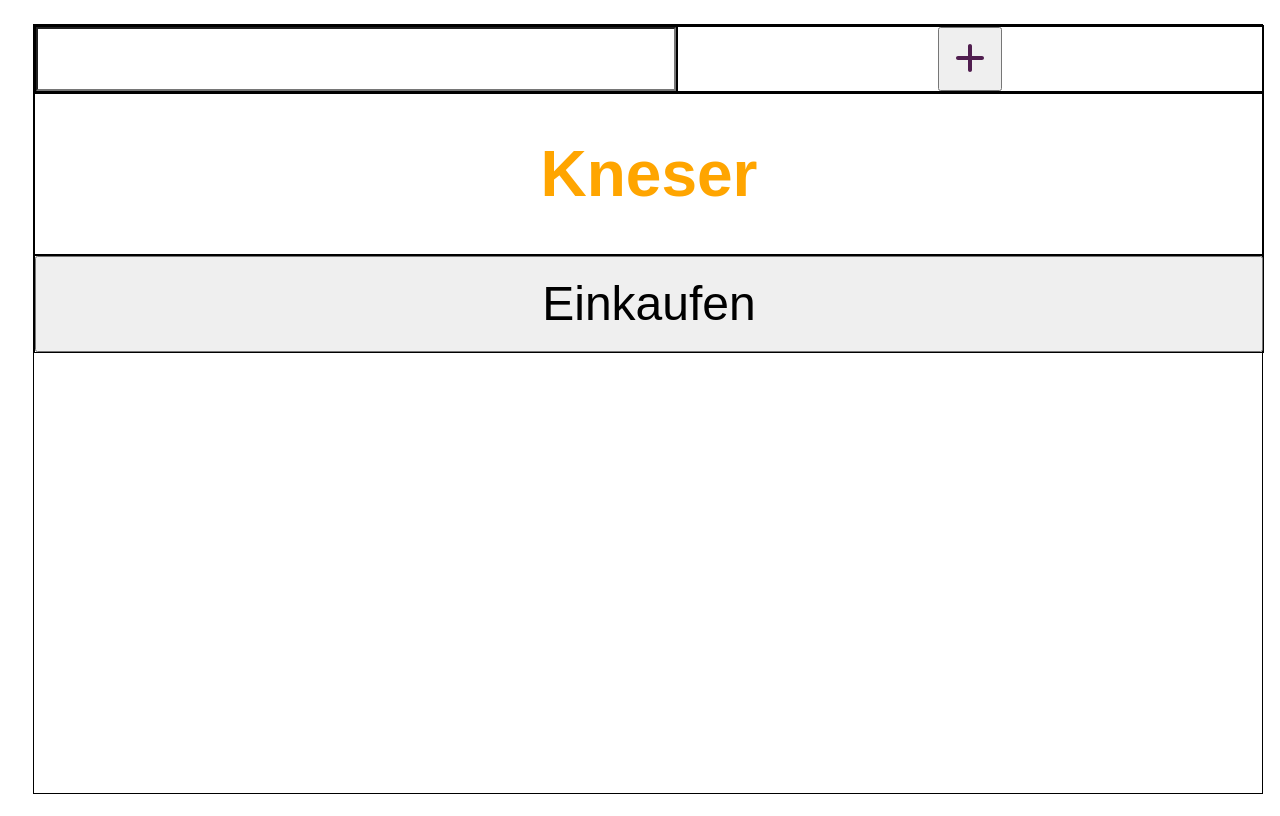
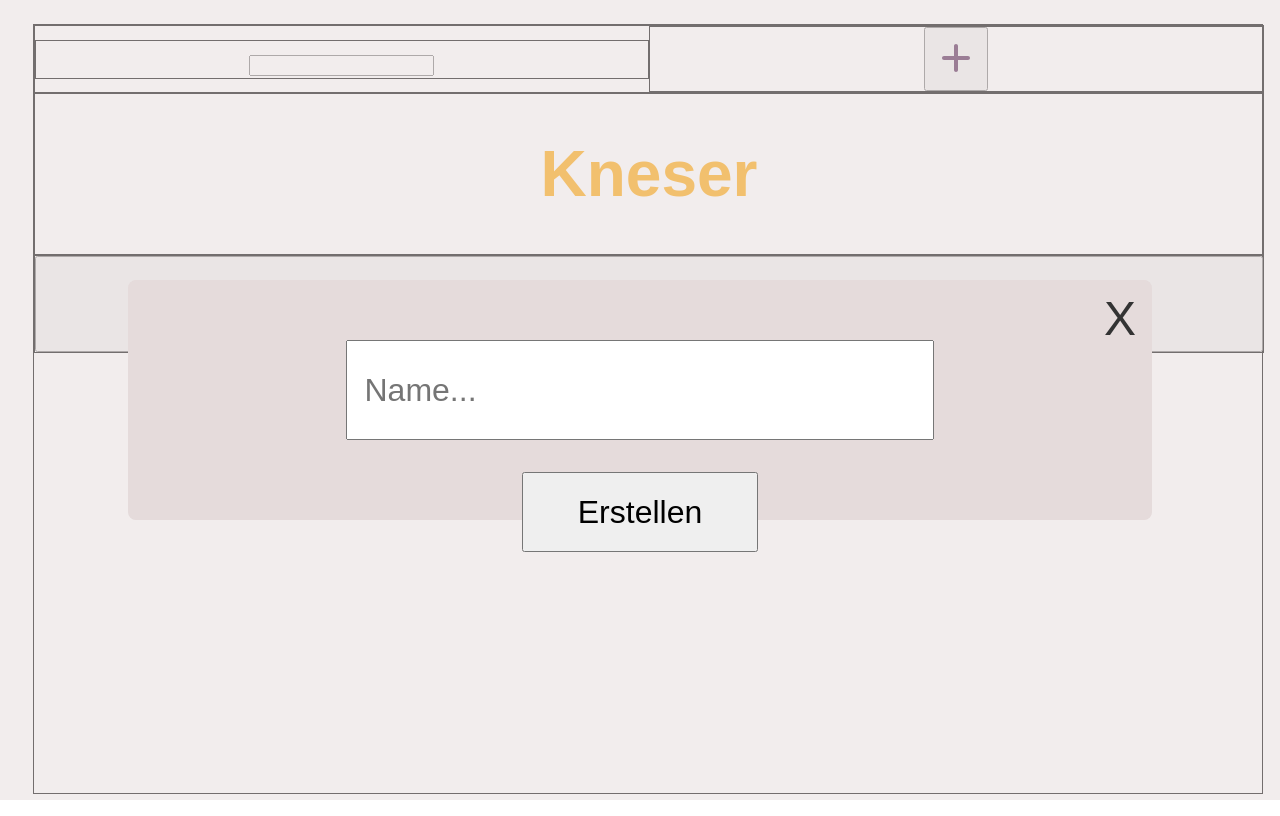
Before and after one commit to keckamreck/backendbanditen, a Next.js app: page /dashboard in a window 1280 px wide. Both pictures are taken after a click on the button "addList". Built offline with nearby package versions, Linux system fonts and the light colour scheme.

Commit message:
chanegd on popUp

```diff
--- a/src/app/_components/popup.module.css
+++ b/src/app/_components/popup.module.css
@@ -0,0 +1,101 @@
+.overlay  {
+  position: fixed;
+  top: 0;
+  left: 0;
+  width: 100vw;
+  height: 100vh;
+  background-color: rgba(229, 219, 219, 0.5); /* Halbtransparenter Hintergrund */
+  display: flex;
+  justify-content: center;
+  align-items: center;
+  z-index: 999;
+
+}
+.overlay .container {
+  position: relative;
+  width: 80vw;
+  height: 30vh;
+  background-color: rgb(229, 219, 219);
+  display: flex;
+  flex-direction: column;
+  justify-content: flex-start;
+  align-items: center;
+  z-index: 1000;
+  border-radius: 8px;
+  padding: 20px;
+  box-sizing: border-box;
+}
+
+.overlay .closeBtn {
+  position: absolute;
+  top: 10px;
+  right: 10px;
+  background: none;
+  border: none;
+  font-size: 1.5em;
+  cursor: pointer;
+  color: #333;
+}
+
+.overlay .form {
+  width: 80%;
+  display: flex;
+  justify-content: center;
+  align-items: center;
+  margin-top: 40px;
+}
+
+.overlay .form section {
+  display: flex;
+  flex-direction: column;
+  gap: 1em;
+  width: 100%;
+  justify-content: center;
+  align-items: center;
+}
+
+.overlay .form input[type="text"] {
+  width: 70%;
+  height: 2em;
+  padding: 0.5em;
+  font-size: 1em;
+}
+
+.overlay .form input[type="submit"] {
+  width: 30%;
+  height: 2.5em;
+  padding: 0.5em 1em;
+  font-size: 1em;
+  cursor: pointer;
+}
+
+/*.canvasContainer {*/
+/*  position: relative;*/
+/*  display: flex;*/
+/*  justify-content: center;*/
+/*  align-items: center;*/
+/*}*/
+
+/*.outerCanvas {*/
+/*  position: absolute;*/
+/*}*/
+
+/*.innerCanvas {*/
+/*  position: absolute;*/
+/*}*/
+
+
+
+/*console.log("PopupWithInput Pressed!");*/
+
+/*if (!isOpen) return null;*/
+
+/*return (*/
+
+/*<div className={styles.popup} onClick={onClose}>*/
+/*<canvas id="rectangle" onClick={(e) => e.stopPropagation()}/>*/
+/*<canvas id="inner_rectangle" className={styles.popupContent}></canvas>*/
+
+/*</div>*/
+
+/*);*/
--- a/src/app/_components/popup.tsx
+++ b/src/app/_components/popup.tsx
@@ -1,6 +1,45 @@
-export default function PopupWithInput(){
+import styles from "./popup.module.css";
+import React, {FormEvent} from "react";
+import { FontAwesomeIcon } from '@fortawesome/react-fontawesome'
+// import { byPrefixAndName } from '@awesome.me/kit-KIT_CODE/icons'
+
+
+export default function PopupWithInput({ isOpen, onClose }: { isOpen: boolean; onClose: () => void }) {
+
+
+
     console.log("PopupWithInput Pressed!");
-return(
-    <h1>Biber</h1>
-)
+
+
+    if (!isOpen) return null;
+
+    return (
+
+        <div className={styles.overlay}>
+            <div className={styles.container}>
+                <button className={styles.closeBtn} onClick={onClose} type="button">
+                    {/*<FontAwesomeIcon icon={faCircleXmark} />*/}
+                    X
+                </button>
+                <form className={styles.form} onSubmit={(e) => handleSubmit(e)}>
+                    <section>
+                        <input id="createList" type="text" placeholder="Name..." />
+                        <input type="submit" value="Erstellen" />
+                    </section>
+                </form>
+            </div>
+        </div>
+
+    );
+
+    function handleSubmit(e: FormEvent) {
+        console.log("handleSubmit");
+        e.preventDefault()
+
+        onClose();
+
+    }
+
+
+
 }
--- a/src/app/dashboard/page.module.scss
+++ b/src/app/dashboard/page.module.scss
@@ -37,7 +37,7 @@
     text-align: center;
   }
 
-  input{
+  #search-bar{
     width: 50vw;
     height: 2em;
     font-size: 1em;
--- a/src/app/dashboard/page.tsx
+++ b/src/app/dashboard/page.tsx
@@ -9,12 +9,14 @@ import { faPlus } from "@fortawesome/free-solid-svg-icons";
 
 import {generateLists, generateTasks} from "@/app/_lib/demo";
 import {Task} from "@/app/_models/task";
+import * as string_decoder from "node:string_decoder";
 
 
 
 
 export default function DashboardPage() {
     const [like, setLikes] = useState(0);
+    const [isPopupOpen, setIsPopupOpen] = useState(false);
     let lists: List[] = generateLists();
     let tasks: Task[] = generateTasks(1);
 
@@ -33,15 +35,19 @@ export default function DashboardPage() {
                 <meta charSet="utf-8" />
                 <title>Dashboard</title>
             </Head>
+            <PopupWithInput isOpen={isPopupOpen} onClose={() => setIsPopupOpen(false)} />
             <main className={styles.main}>
+
                 <div>
                     <div>
                         <SearchBar />
                     </div>
                     <div>
-                        <button title="addList" onClick={()=>PopupWithInput()}>
+                        <button title="addList" onClick={()=>setIsPopupOpen(true)}>
                             <FontAwesomeIcon icon={faPlus} style={{color: "rgb(80, 30, 79)",}} />
                         </button>
+
+
                     </div>
 
                 </div>
@@ -76,9 +82,6 @@ export default function DashboardPage() {
 
     }
 
-    function Popup(){
-
-    }
     function newList(name: string) {
         const list: List = {
             id: lists.length+1,
```
